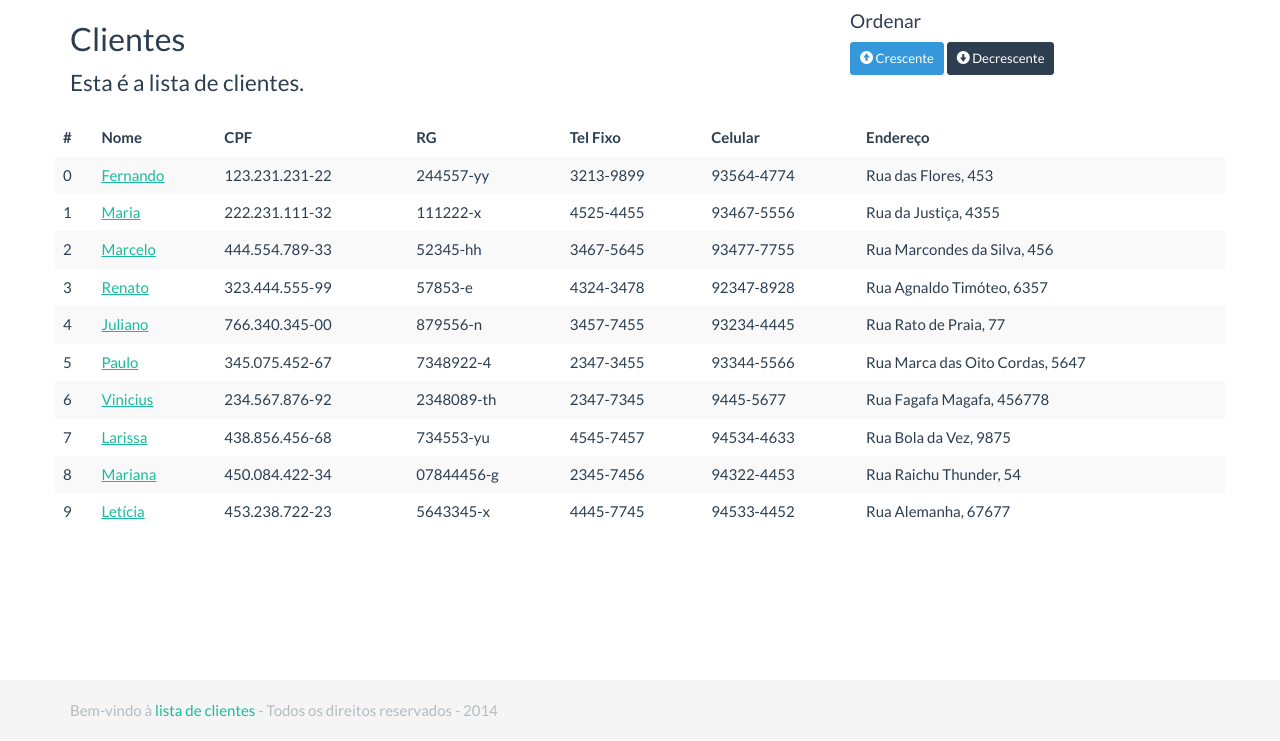
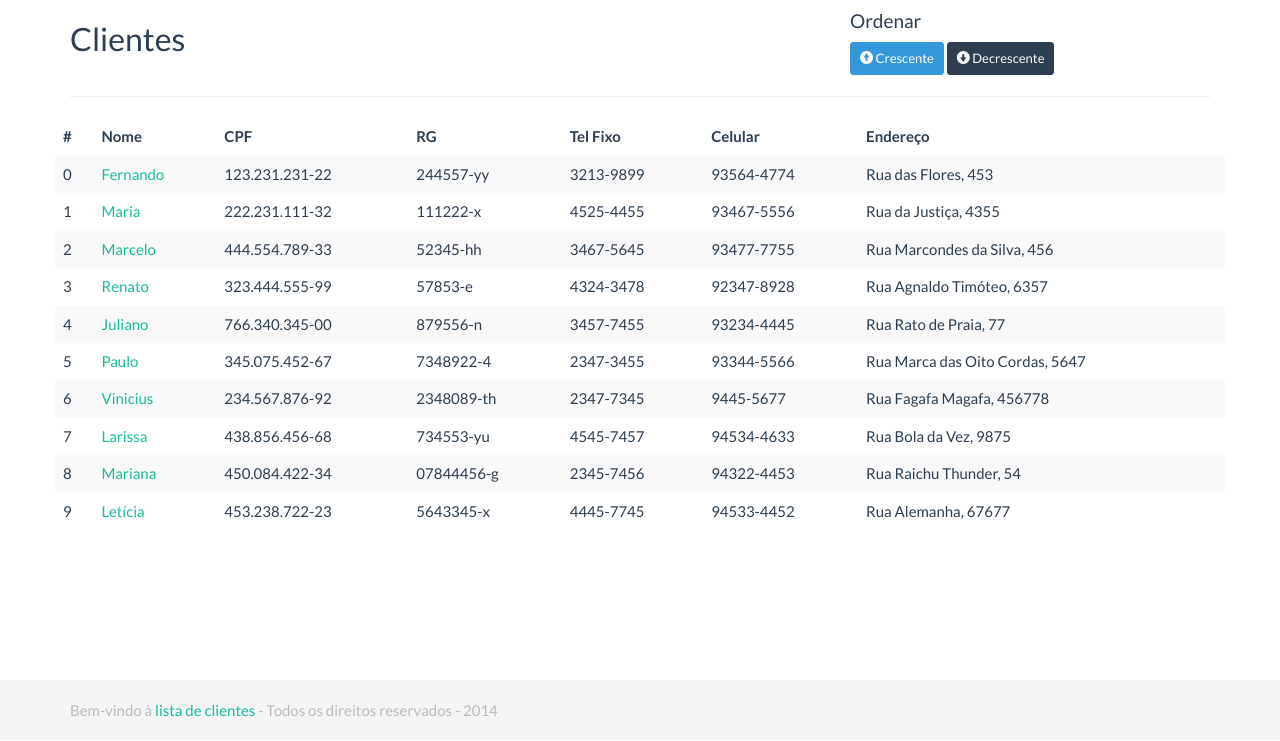
Before and after one commit to inshideru/Exemplo-de-uso-de-Classe-em-OOP-Php-Fase-4, a PHP site: page / in a window 1280 px wide. Shown: the part 60-801 px from the top of the page. Run offline with PHP 8.4, Linux system fonts and the light colour scheme.

Commit message:
Edição do arquivo README.md

```diff
--- a/css/custom.css
+++ b/css/custom.css
@@ -37,3 +37,7 @@ body > .container {
 code {
     font-size: 80%;
 }
+
+table a:not(.btn), .table a:not(.btn) {
+    text-decoration: none;
+}
--- a/includes/clientes.php
+++ b/includes/clientes.php
@@ -1,7 +1,6 @@
 <div class="row">
     <div class="col-md-8">
         <h2 class="sub-header">Clientes</h2>
-        <p class="lead">Esta é a lista de clientes.</p>
     </div>
 
     <div class="col-md-4">
@@ -12,6 +11,7 @@
             Decrescente</a>
     </div>
 </div>
+<hr>
 <div class="row">
     <div class="table-responsive">
         <table class="table table-striped table-responsive table-hover">
```
Also changed, not shown: README.md.
